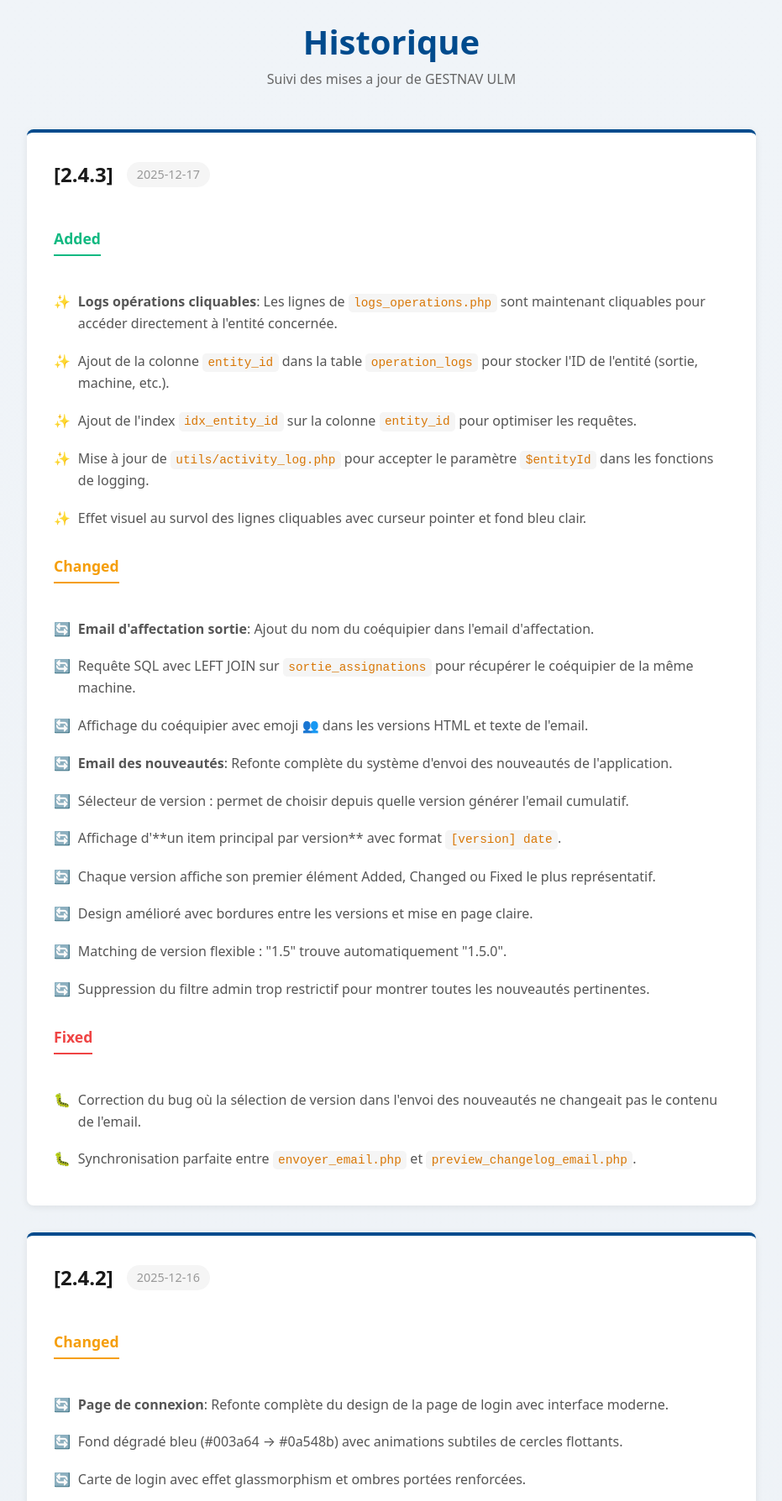
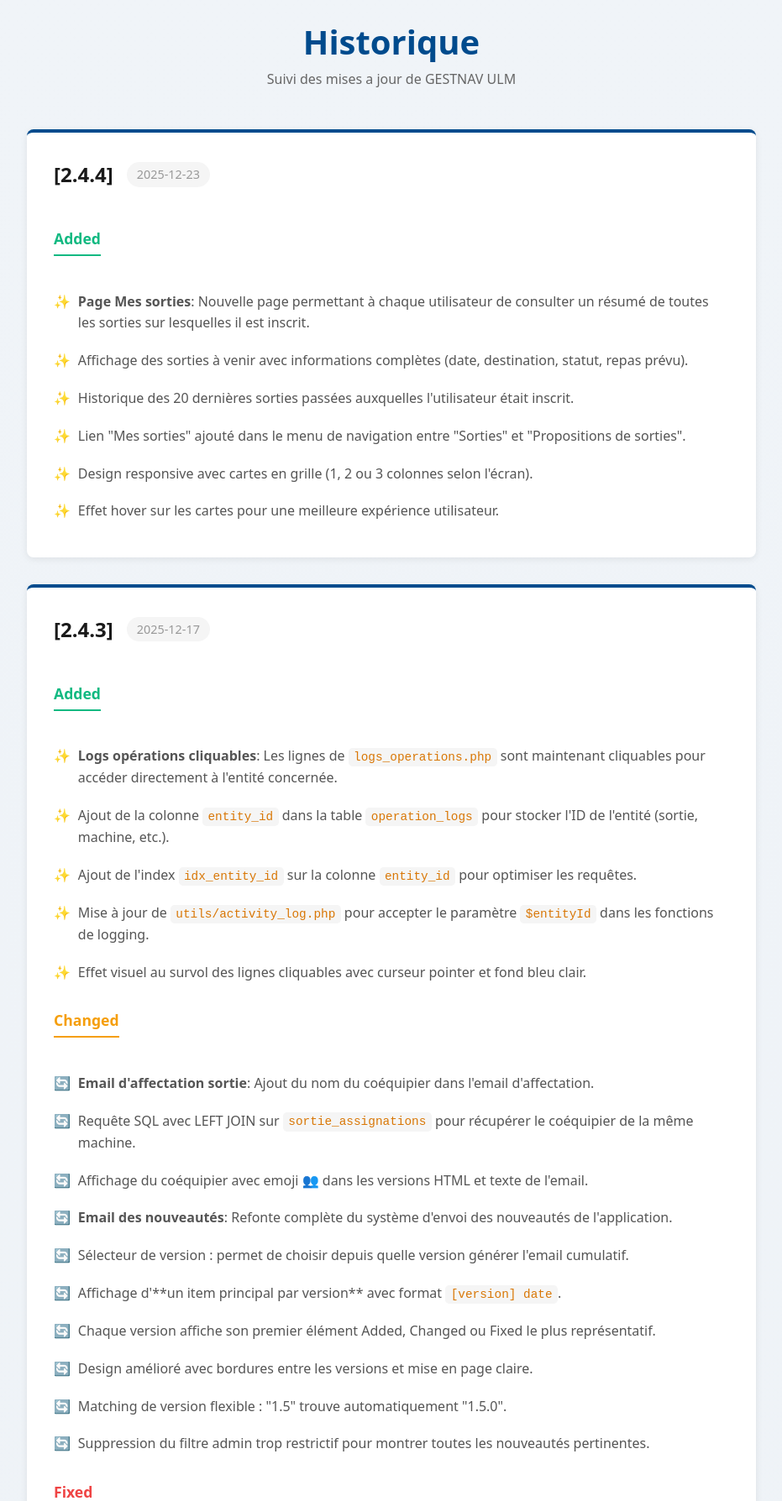
Before and after one commit to glecomte62/GESTNAV, a PHP site: page /changelog.php in a window 1280 px wide; the page is wider, and only the part inside the window is pictured. Shown: the part 141-1929 px from the top of that part at 84% size, without its empty margins (174-1105 px from the left). Run offline with PHP 8.4, Linux system fonts and the light colour scheme; the visitor is signed in with stand-in values (Sample User, id 1); some libraries are stand-ins or nearby versions.

Commit message:
🎉 Version 2.4.4 - Ajout page Mes sorties

```diff
--- a/changelog.php
+++ b/changelog.php
@@ -144,6 +144,26 @@ require_login();
 <div class="changelog-container">
     <h1 class="changelog-title">Historique</h1>
     <p class="changelog-subtitle">Suivi des mises a jour de GESTNAV ULM</p>
+
+    <!-- Version 2.4.4 -->
+    <div class="changelog-version-block">
+        <div class="changelog-version-header">
+            <span class="version-number">[2.4.4]</span>
+            <span class="version-date">2025-12-23</span>
+        </div>
+
+        <div class="changelog-section-added">
+            <h3 class="changelog-section-type">Added</h3>
+            <ul class="changelog-items">
+                <li><strong>Page Mes sorties</strong>: Nouvelle page permettant à chaque utilisateur de consulter un résumé de toutes les sorties sur lesquelles il est inscrit.</li>
+                <li>Affichage des sorties à venir avec informations complètes (date, destination, statut, repas prévu).</li>
+                <li>Historique des 20 dernières sorties passées auxquelles l'utilisateur était inscrit.</li>
+                <li>Lien "Mes sorties" ajouté dans le menu de navigation entre "Sorties" et "Propositions de sorties".</li>
+                <li>Design responsive avec cartes en grille (1, 2 ou 3 colonnes selon l'écran).</li>
+                <li>Effet hover sur les cartes pour une meilleure expérience utilisateur.</li>
+            </ul>
+        </div>
+    </div>
 
     <!-- Version 2.4.3 -->
     <div class="changelog-version-block">
```
Also changed, not shown: mes_sorties.php (+2 -30 lines).
